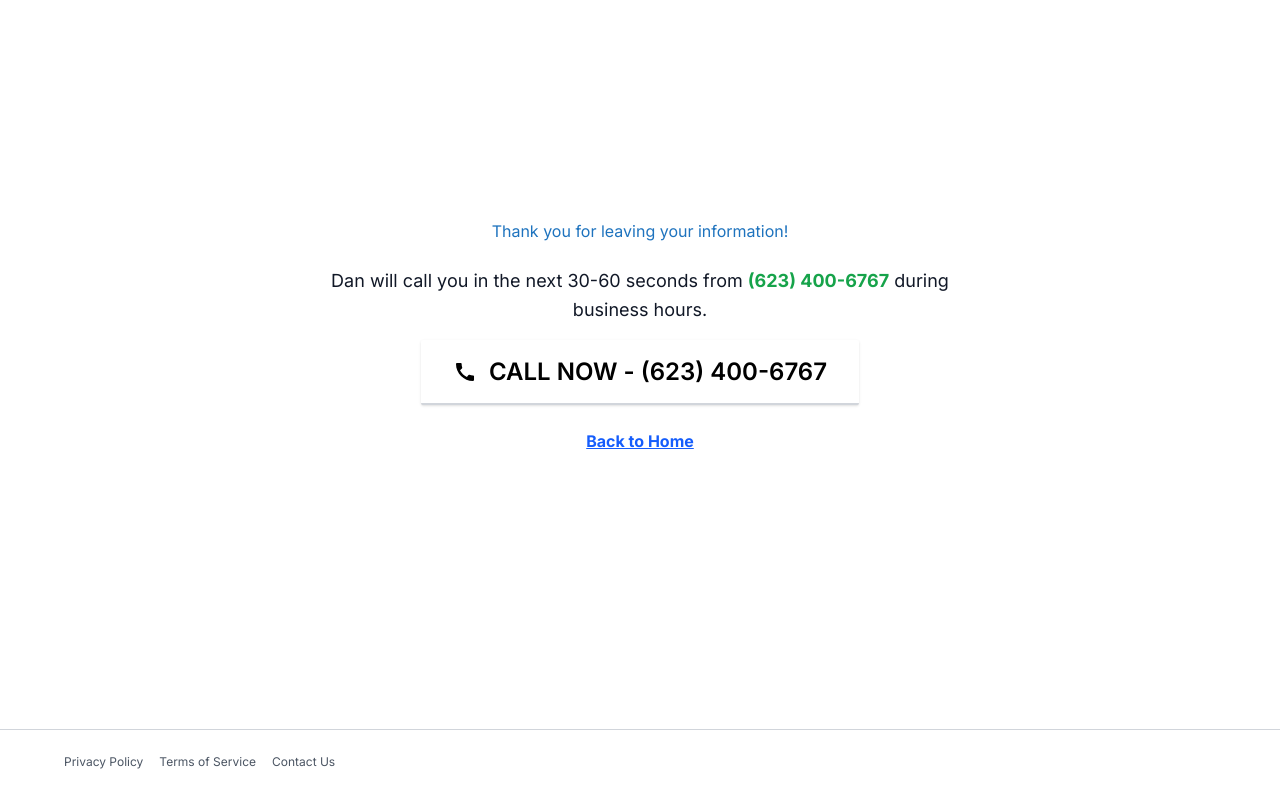
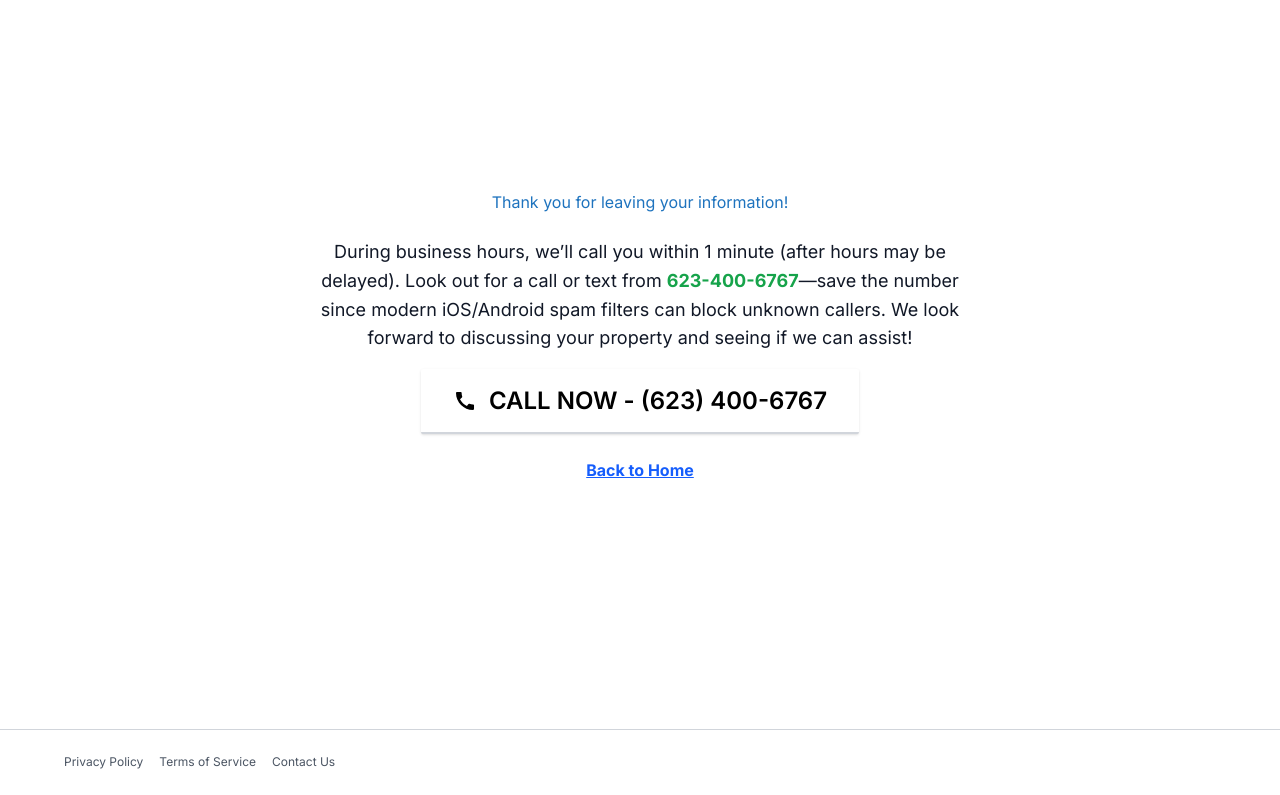
Before and after one commit to dancha123456/sellwithcha.com, an Astro site: page /thank-you in a window 1280 px wide. Shown: the part 89-884 px from the top of the page. Built offline with nearby package versions, Linux system fonts and the light colour scheme; Astro itself is replaced by a stand-in of ours.

Commit message:
Update the thank-you page message with the client's wording

```diff
--- a/src/pages/thank-you.astro
+++ b/src/pages/thank-you.astro
@@ -1,6 +1,9 @@
 ---
 import { PHONE } from "../config/site";
 import Layout from "../layouts/Layout.astro";
+
+// 623-400-6767 style, as in the client's wording.
+const PHONE_DASHED = PHONE.display.replace(/[()]/g, "").replace(" ", "-");
 ---
 
 <Layout>
@@ -13,11 +16,14 @@ import Layout from "../layouts/Layout.astro";
             Thank you for leaving your information!
         </h1>
         <p class="font-body-lg text-body-lg text-on-surface mb-4 max-w-2xl">
-            Dan will call you in the next 30-60 seconds from <a
+            During business hours, we’ll call you within 1 minute (after hours
+            may be delayed). Look out for a call or text from <a
                 href={PHONE.tel}
-                class="text-secondary font-bold hover:underline"
-                >{PHONE.display}</a
-            > during business hours.
+                class="text-secondary font-bold hover:underline whitespace-nowrap"
+                >{PHONE_DASHED}</a
+            >—save the number since modern iOS/Android spam filters can block
+            unknown callers. We look forward to discussing your property and
+            seeing if we can assist!
         </p>
 
         <a
```
